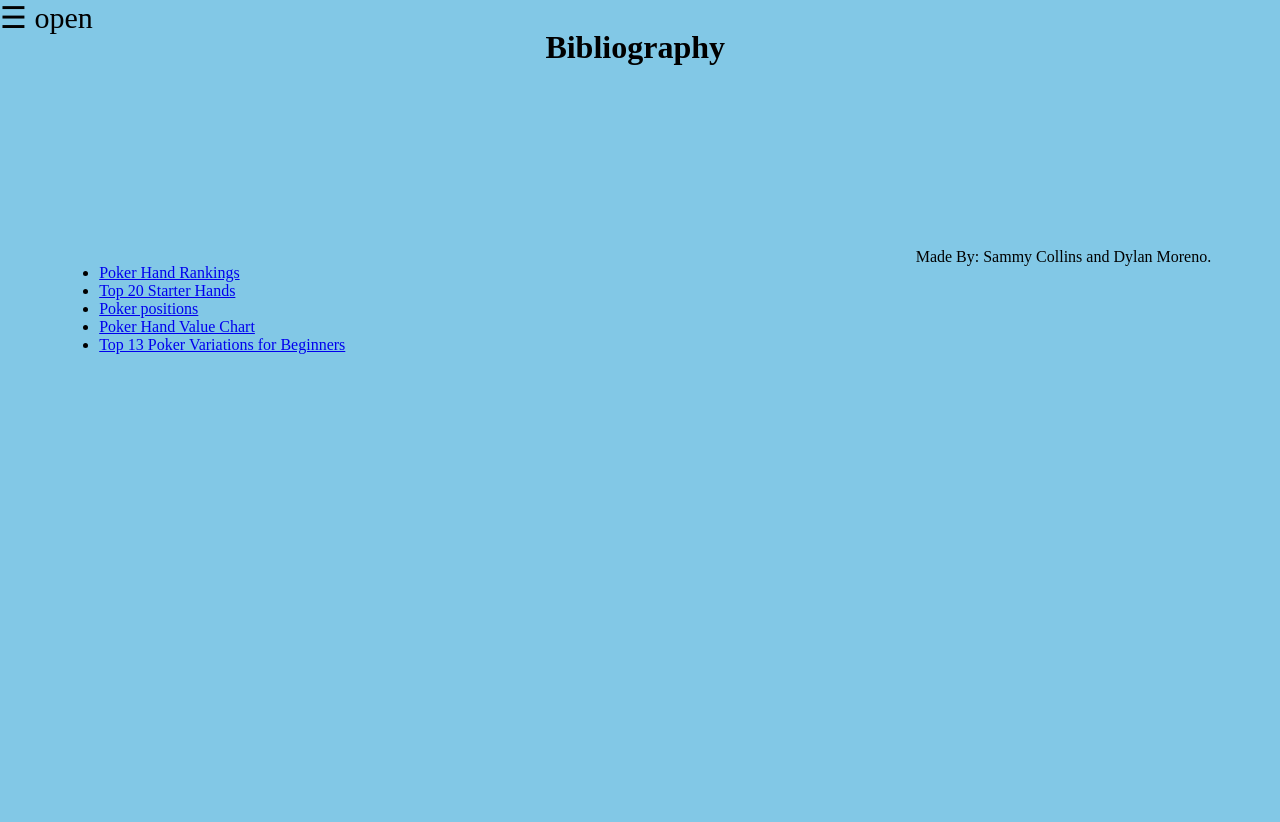
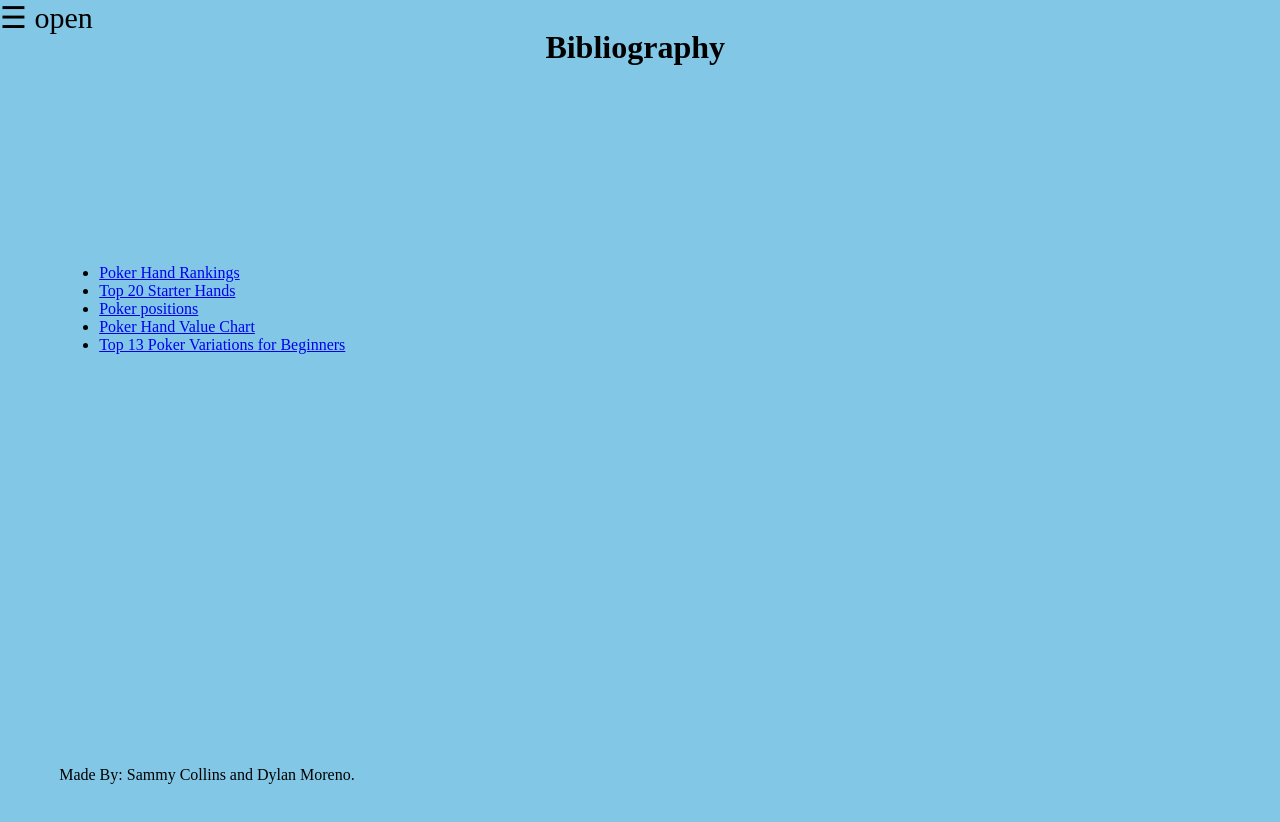
Before and after one commit to scollins47/cs347p2, a website: page biblio.html in a window 1280 px wide. Drawn offline with Linux system fonts and the light colour scheme.

Commit message:
feat: style

```diff
--- a/public/css/index.css
+++ b/public/css/index.css
@@ -78,7 +78,7 @@ button:hover {
 }
 
 #userText {
-  display:inline-flex;
+  display: inline-flex;
   width: 100%;
   height: fit-content;
   justify-content: flex-start;
@@ -95,6 +95,13 @@ button:hover {
   border : 1px solid #334e58;
   overflow-y: scroll;
 }
+
+#credit {
+  position: fixed;
+  bottom: 0;
+  width: 100%;
+}
+
 .sent {
   display: flex;
   align-self: flex-end;
```
